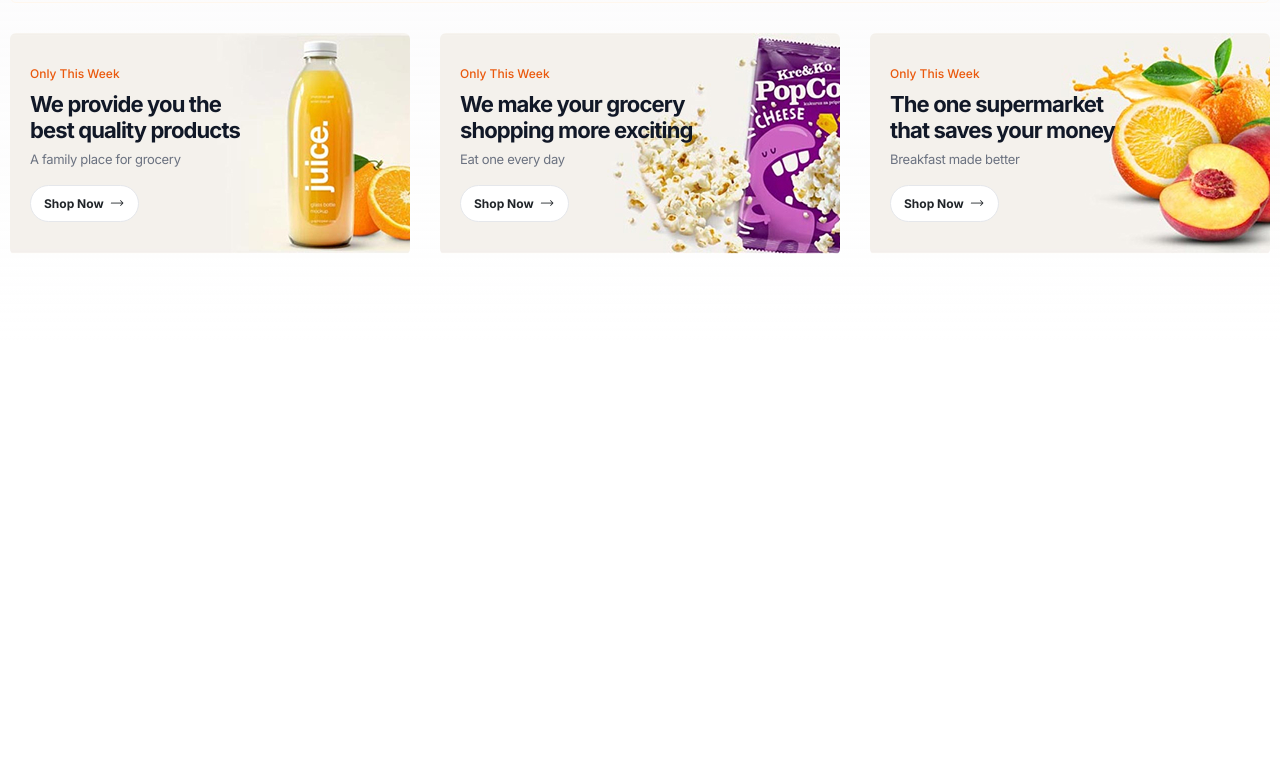
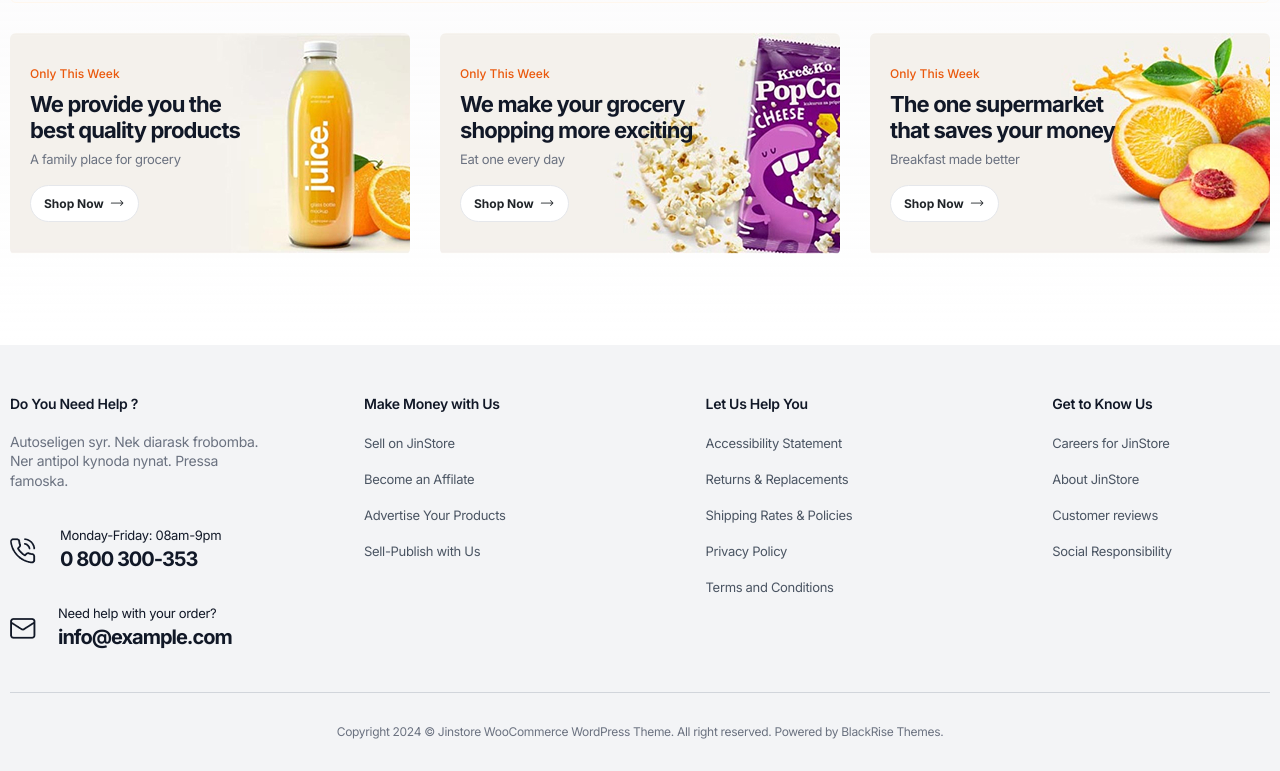
Before and after one commit to R4AYA4R/JinStoreReactJsNodeJsMongoDb, a React (Create React App) app in the folder client-reactjs/: page / in a window 1280 px wide. Shown: the part 3060-3831 px from the top of the page. Before the commit the page ends 3405 px from the top, so only its background shows below. Built offline with nearby package versions, Linux system fonts and the light colour scheme; a web font is replaced by a local one.

Commit message:
added footer

```diff
--- a/client-reactjs/src/App.tsx
+++ b/client-reactjs/src/App.tsx
@@ -1,6 +1,7 @@
 
 // лучше создать, подключить git репозиторий в проект,сделать первый commit и push данных в git до того,как создали папку с фронтендом на react js,иначе могут быть ошибки(могут и не быть) сохранений git папки всего проекта и git папки самого фронтенда на react js,поэтому сначала создаем папку с сервером(serverNodeJsMongoDb в данном случае) и в ней просто создаем файл,а потом в корневой папке проекта подключаем git(указываем в терминале git init и тд,делаем первый commit и push данных в git),а только после этого создаем папку для react js,указываем команду в корневой папке проекта в терминале npx create-react-app --template(шаблон) typescript(с typescript),чтобы развернуть шаблонное приложение react js с typescript,потом там будет вопрос,что нужно установить дополнительный пакет новой версии create-react-app,указываем y и enter и это установится
 
+import Footer from "./components/footer/Footer";
 import Header from "./components/header/Header";
 import SectionBestSellers from "./components/SectionBestSellers";
 import SectionCategoryItems from "./components/SectionCategoryItems";
@@ -24,6 +25,7 @@ function App() {
           <SectionPromo/>
         </div>
       </main>
+      <Footer/>
     </>
 
   );
--- /dev/null
+++ b/client-reactjs/src/components/footer/Footer.module.css
@@ -0,0 +1,108 @@
+.footer {
+    padding: 50px 0 30px;
+    background-color: #F3F4F6;
+}
+
+.footer__container {
+    max-width: 1360px;
+    padding: 0 10px;
+    margin: 0 auto;
+}
+
+.footer__topBlock{
+    display: flex;
+    gap:100px;
+    padding-bottom: 10px;
+    border-bottom: 1px solid #D1D5DB;
+}
+
+.leftBlock__title{
+    font-size: 14px;
+    font-weight: 600;
+    color: #111827;
+    margin-bottom: 20px;
+    letter-spacing: -0.28px;
+}
+
+.leftBlock__text{
+    font-size: 14px;
+    font-weight: 400;
+    line-height: 19.5px;
+    letter-spacing: -0.32px;
+    color: #6B7280;
+    margin-bottom: 36px;
+    max-width: 254px;
+}
+
+.leftBlock__infoItem{
+    display: flex;
+    align-items: center;
+    gap:22px;
+    margin-bottom: 30px;
+}
+
+.infoItem__text{
+    font-size: 13px;
+    font-weight: 400;
+    line-height: 18px;
+    letter-spacing: -0.32px;
+    color: #111827;
+}
+
+.infoItem__link{
+    font-size: 20px;
+    font-weight: 700;
+    line-height: 30px;
+    color: #111827;
+    letter-spacing: -1px;
+    transition:all .5s ease;
+    opacity: 1;
+}
+
+.infoItem__link:hover{
+    cursor: pointer;
+    color: #EA580C;
+}
+
+.topBlock__mainBlock{
+    display: flex;
+    justify-content: space-between;
+    gap:200px;
+}
+
+.list__title{
+    font-size: 14px;
+    font-weight: 600;
+    line-height: 17px;
+    letter-spacing: -0.28px;
+    color: #111827;
+    margin-bottom: 20px;
+}
+
+.list__link{
+    display: inline-block;
+    font-size: 13px;
+    font-weight: 400;
+    line-height: 20px;
+    letter-spacing: -0.32px;
+    color: #4B5563;
+    margin-bottom: 15px;
+    transition:all .5s ease;
+}
+
+.list__link:hover{
+    color: #EA580C;
+}
+
+.footer__bottomBlock{
+    margin-top: 30px;
+}
+
+.bottomBlock__text{
+    font-size: 12px;
+    font-weight: 400;
+    line-height: 18px;
+    letter-spacing: -0.32px;
+    text-align: center;
+    color: #6B7280;
+}
--- /dev/null
+++ b/client-reactjs/src/components/footer/Footer.tsx
@@ -0,0 +1,93 @@
+
+import cl from './Footer.module.css'; // импортируем cl(классы,можем по-любому назвать это) из нашего файла Footer.module.css,чтобы потом указывать классы через точку типа cl.footer(footer в данном случае название класса в файле Footer.module.css и так указываем остальные классы)
+
+const Footer = () => {
+
+    return(
+        <footer className={cl.footer}>
+            <div className={cl.footer__container}>
+                <div className={cl.footer__inner}>
+                    <div className={cl.footer__topBlock}>
+                        <div className={cl.topBlock__leftBlock}>
+                            <h3 className={cl.leftBlock__title}>Do You Need Help ?</h3>
+                            <p className={cl.leftBlock__text}>Autoseligen syr. Nek diarask frobomba. Ner
+                            antipol kynoda nynat. Pressa famoska.</p>
+                            <div className={cl.leftBlock__infoItem}>
+                                <img src="/images/footer/phoneImg.png" alt="" className={cl.infoItem__img} />
+                                <div className={cl.infoItem__infoBlock}>
+                                    <p className={cl.infoItem__text}>Monday-Friday: 08am-9pm</p>
+                                    {/* для ссылки на номер телефона,в href нужно указывать tel: и без пробела номер телефона,чтобы сразу типа звонить по нему,но в данном случае указываем пока так */}
+                                    <a href="#" className={cl.infoItem__link}>0 800 300-353</a>
+                                </div>
+                            </div>
+                            <div className={cl.leftBlock__infoItem}>
+                                <img src="/images/footer/mailImg.png" alt="" className={cl.infoItem__img} />
+                                <div className={cl.infoItem__infoBlock}>
+                                    <p className={cl.infoItem__text}>Need help with your order?</p>
+                                    {/* для ссылки на почту,в href нужно указывать mailto: и без пробела почту,чтобы сразу типа писать туда,но в данном случае указываем пока так */}
+                                    <a href="#" className={cl.infoItem__link}>info@example.com</a>
+                                </div>
+                            </div>
+                        </div>
+                        <div className={cl.topBlock__mainBlock}>
+                            <ul className={cl.mainBlock__list}>
+                                <h3 className={cl.list__title}>Make Money with Us</h3>
+                                <li className={cl.list__item}>
+                                    <a href="#" className={cl.list__link}>Sell on JinStore</a>
+                                </li>
+                                <li className={cl.list__item}>
+                                    <a href="#" className={cl.list__link}>Become an Affilate</a>
+                                </li>
+                                <li className={cl.list__item}>
+                                    <a href="#" className={cl.list__link}>Advertise Your Products</a>
+                                </li>
+                                <li className={cl.list__item}>
+                                    <a href="#" className={cl.list__link}>Sell-Publish with Us</a>
+                                </li>
+                            </ul>
+                            <ul className={cl.mainBlock__list}>
+                                <h3 className={cl.list__title}>Let Us Help You</h3>
+                                <li className={cl.list__item}>
+                                    <a href="#" className={cl.list__link}>Accessibility Statement</a>
+                                </li>
+                                <li className={cl.list__item}>
+                                    <a href="#" className={cl.list__link}>Returns & Replacements</a>
+                                </li>
+                                <li className={cl.list__item}>
+                                    <a href="#" className={cl.list__link}>Shipping Rates & Policies</a>
+                                </li>
+                                <li className={cl.list__item}>
+                                    <a href="#" className={cl.list__link}>Privacy Policy</a>
+                                </li>
+                                <li className={cl.list__item}>
+                                    <a href="#" className={cl.list__link}>Terms and Conditions</a>
+                                </li>
+                            </ul>
+                            <ul className={cl.mainBlock__list}>
+                                <h3 className={cl.list__title}>Get to Know Us</h3>
+                                <li className={cl.list__item}>
+                                    <a href="#" className={cl.list__link}>Careers for JinStore</a>
+                                </li>
+                                <li className={cl.list__item}>
+                                    <a href="#" className={cl.list__link}>About JinStore</a>
+                                </li>
+                                <li className={cl.list__item}>
+                                    <a href="#" className={cl.list__link}>Customer reviews</a>
+                                </li>
+                                <li className={cl.list__item}>
+                                    <a href="#" className={cl.list__link}>Social Responsibility</a>
+                                </li>
+                            </ul>
+                        </div>
+                    </div>
+                    <div className={cl.footer__bottomBlock}>
+                        <p className={cl.bottomBlock__text}>Copyright 2024 © Jinstore WooCommerce WordPress Theme. All right reserved. Powered by BlackRise Themes.</p>
+                    </div>
+                </div>
+            </div>
+        </footer>
+    )
+
+}
+
+export default Footer;
--- a/client-reactjs/src/index.css
+++ b/client-reactjs/src/index.css
@@ -403,7 +403,8 @@ a{
   border-radius: 40px;
   display: flex;
   align-items: center;
-  gap:76px;
+  justify-content: space-between;
+  width: 100%;
   margin-top: 13px;
   transition:all .5s ease;
 }
```
Also changed, not shown: client-reactjs/public/images/footer/mailImg.png (added), client-reactjs/public/images/footer/phoneImg.png (added).
